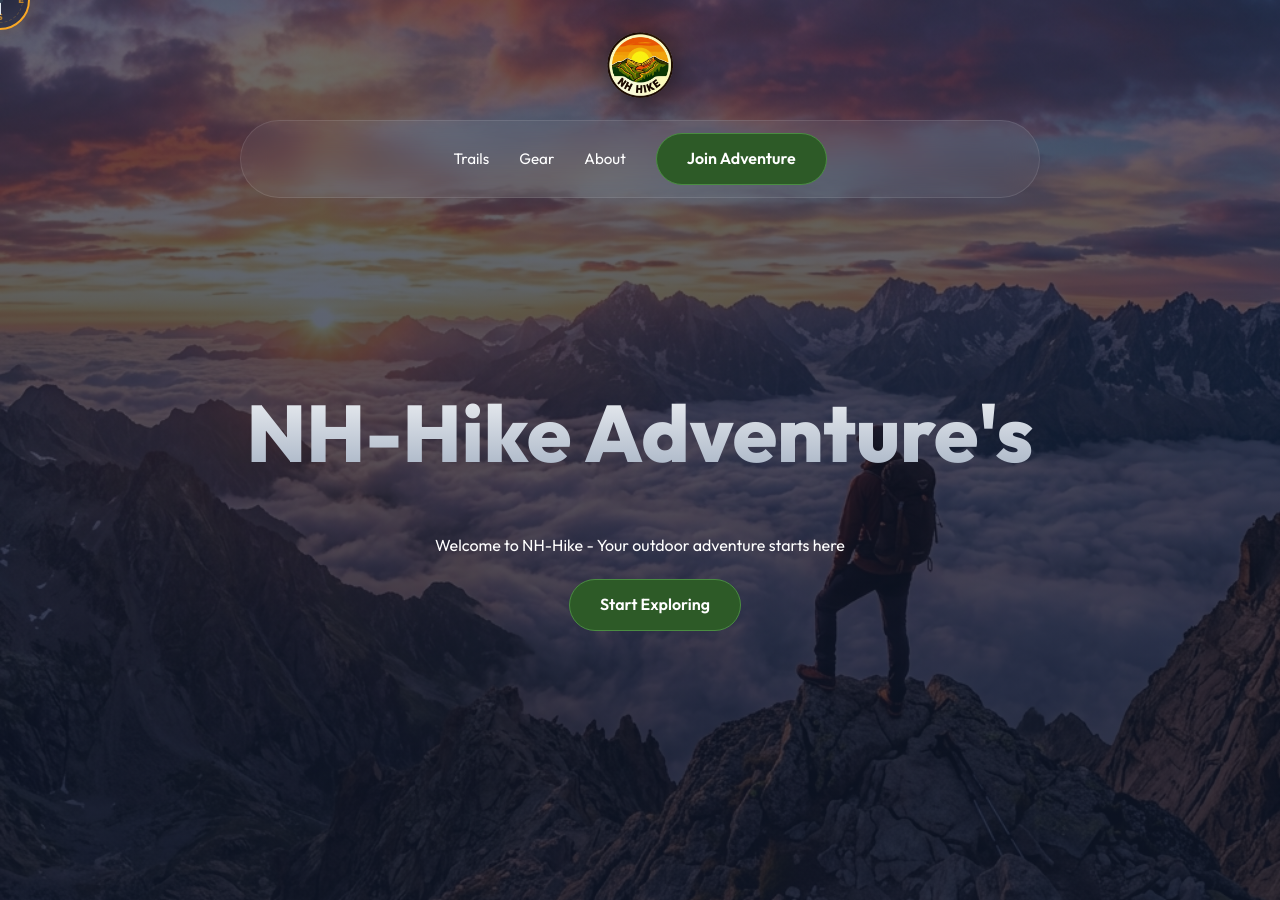
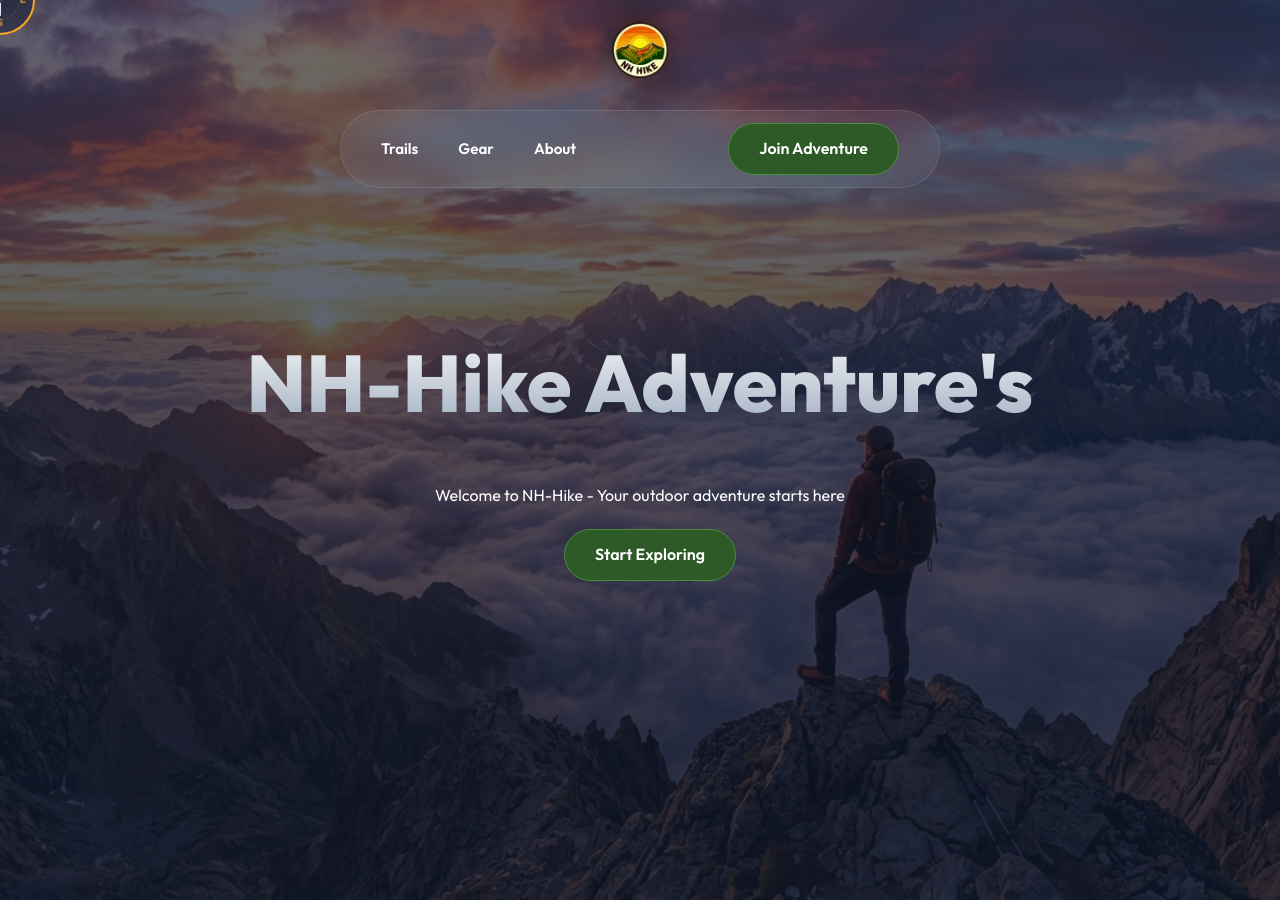
Before and after one commit to nhhike/store, a Jekyll site: the page built from index.html, in a window 1280 px wide. Built offline with Jekyll 4.4.1, drawn with Linux system fonts in a browser that asks for light colours.

Commit message:
style: fix compass letter alignment and navigation menu spacing

```diff
--- a/assets/css/style.css
+++ b/assets/css/style.css
@@ -24,7 +24,7 @@
 
 .logo-top-center {
     position: absolute;
-    top: 30px;
+    top: 20px;
     left: 50%;
     transform: translateX(-50%);
     z-index: 110;
@@ -32,7 +32,7 @@
 }
 
 .logo-top-center img {
-    height: 70px;
+    height: 60px;
     width: auto;
     filter: drop-shadow(0 0 15px rgba(0,0,0,0.6));
 }
@@ -42,7 +42,6 @@
     width: 100%;
     display: flex; flex-direction: column;
     justify-content: center; align-items: center; text-align: center;
-    padding-top: 100px;
 }
 
 .hero h1 {
@@ -51,17 +50,18 @@
 }
 
 .glass-nav {
-    position: fixed; top: 120px; left: 50%; transform: translateX(-50%);
-    width: min(90%, 800px); background: var(--glass); backdrop-filter: blur(15px);
+    position: fixed; top: 110px; left: 50%; transform: translateX(-50%);
+    width: auto; min-width: 600px;
+    background: var(--glass); backdrop-filter: blur(15px);
     border: 1px solid var(--glass-border); border-radius: 50px; padding: 12px 40px;
-    display: flex; justify-content: center; align-items: center; z-index: 100;
+    display: flex; justify-content: space-between; align-items: center; z-index: 100;
 }
 
 .logo { font-weight: 800; font-size: 1.5rem; color: #fff; text-decoration: none; }
-.nav-links { display: flex; gap: 30px; }
+.nav-links { display: flex !important; gap: 40px !important; }
 .nav-links a {
-    color: #fff; text-decoration: none; font-size: 0.95rem; font-weight: 500;
-    transition: 0.3s;
+    color: #fff; text-decoration: none; font-size: 0.95rem; font-weight: 600;
+    transition: 0.3s; white-space: nowrap;
 }
 .nav-links a:hover { color: var(--accent); }
 
@@ -69,13 +69,13 @@
     padding: 12px 30px; background: var(--primary); color: #fff;
     text-decoration: none; border-radius: 30px; font-weight: 600;
     transition: 0.3s; border: 1px solid var(--primary-light);
-    margin-left: 30px;
+    white-space: nowrap; margin-left: 20px;
 }
 .btn:hover { transform: translateY(-3px); box-shadow: 0 10px 20px rgba(0,0,0,0.3); }
 
 /* Custom cursor - Realistic Compass Design */
 .cursor-dot {
-    width: 2px; height: 30px; background: linear-gradient(to bottom, #ff4d4d 50%, #e2e8f0 50%);
+    width: 2px; height: 32px; background: linear-gradient(to bottom, #ff4d4d 50%, #e2e8f0 50%);
     position: fixed; top: 0; left: 0; border-radius: 2px;
     pointer-events: none; z-index: 9999;
     transform: translate(-50%, -50%);
@@ -88,26 +88,26 @@
 }
 
 .cursor-outline {
-    width: 60px; height: 60px;
+    width: 70px; height: 70px;
     background: rgba(15, 23, 42, 0.4);
     backdrop-filter: blur(4px);
     border: 2px solid var(--accent);
     position: fixed; top: 0; left: 0; border-radius: 50%;
     pointer-events: none; z-index: 9998;
-    display: flex; justify-content: center; align-items: center;
     transform: translate(-50%, -50%);
     box-shadow: 0 0 20px rgba(249, 168, 37, 0.2);
 }
 
 .cursor-outline div {
-    position: absolute; font-size: 9px; font-weight: 900;
+    position: absolute; font-size: 10px; font-weight: 900;
     color: var(--accent); background: transparent;
+    width: 12px; height: 12px; display: flex; justify-content: center; align-items: center;
 }
 
-.compass-n { top: 4px; }
-.compass-s { bottom: 4px; opacity: 0.7; }
-.compass-e { right: 4px; opacity: 0.7; }
-.compass-w { left: 4px; opacity: 0.7; }
+.compass-n { top: 4px; left: 50%; transform: translateX(-50%); }
+.compass-s { bottom: 4px; left: 50%; transform: translateX(-50%); opacity: 0.7; }
+.compass-e { right: 4px; top: 50%; transform: translateY(-50%); opacity: 0.7; }
+.compass-w { left: 4px; top: 50%; transform: translateY(-50%); opacity: 0.7; }
 
 .cursor-outline::before {
     content: ''; position: absolute;
```
